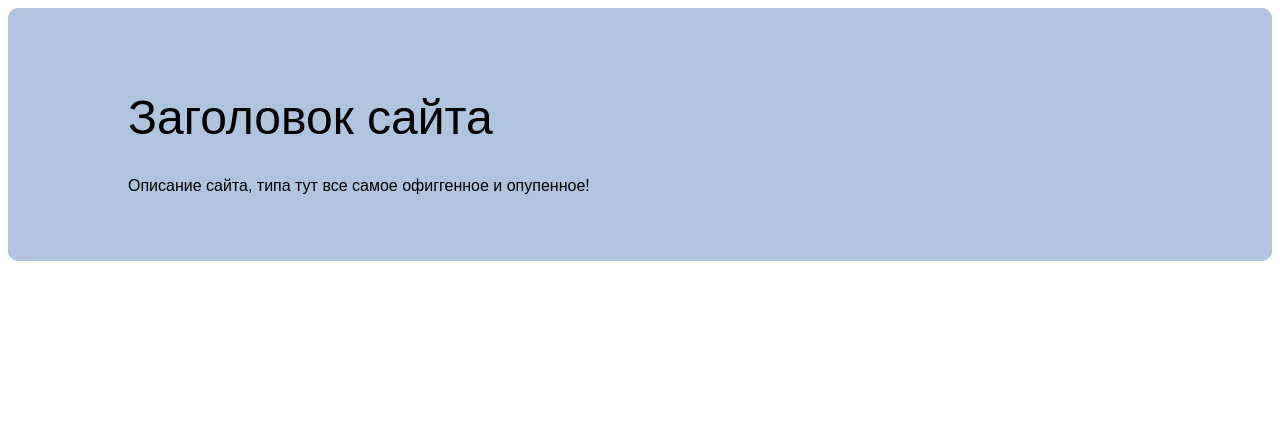
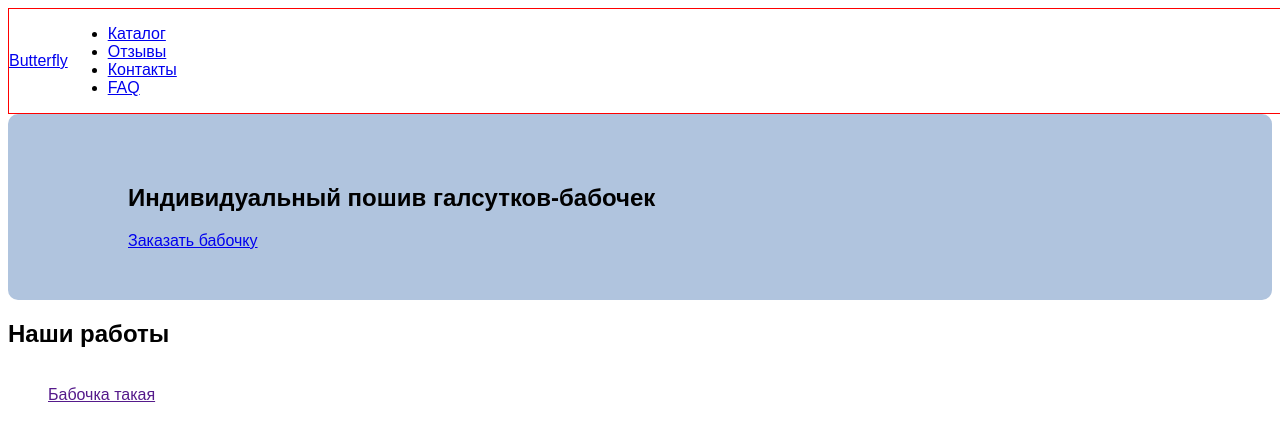
Before and after one commit to EvgeniyaEkimova/butterfly-shop-ekimova, a website: page www/index.html in a window 1280 px wide. Drawn offline with Linux system fonts and the light colour scheme.

Commit message:
начала делать разметку

```diff
--- /dev/null
+++ b/src/styles/blocks/_header.scss
@@ -0,0 +1,10 @@
+.header-inner {
+  width: 1276px;
+  margin: 0 auto;
+  border: 1px solid red;
+}
+
+.header-wrap {
+  display: flex;
+  align-items: center;
+}
--- a/src/styles/style.scss
+++ b/src/styles/style.scss
@@ -4,4 +4,5 @@
 @import "common/_common";
 
 // blocks
+@import "blocks/_header";
 @import "blocks/_promo";
--- a/www/index.html
+++ b/www/index.html
@@ -9,13 +9,60 @@
 </head>
 
 <body>
-  <div class="promo">
-    <div class="promo-inner">
-      <h1 class="promo-ttl">Заголовок сайта</h1>
-      <p class="promo-slogan">Описание сайта, типа тут все самое офиггенное и опупенное!</p>
+<header class="header">
+  <div class="header-inner">
+    <div class="header-wrap">
+      <a href="#" class="header-logo">Butterfly</a>
+      <nav class="menu">
+        <ul>
+          <li>
+            <a href="#">Каталог</a>
+          </li>
+          <li>
+            <a href="#">Отзывы</a>
+          </li>
+          <li>
+            <a href="#">Контакты</a>
+          </li>
+          <li>
+            <a href="#">FAQ</a>
+          </li>
+        </ul>
+      </nav>
     </div>
   </div>
+</header>
+<main>
+  <section class="promo">
+    <div class="promo-inner">
+      <div class="promo-wrap">
+        <h1 class="promo-title">Индивидуальный пошив галсутков-бабочек</h1>
+        <a href="#" class="btn">Заказать бабочку</a>
+      </div>
+    </div>
+  </section>
+  <section class="catalog">
+    <div class="catalog-inner">
+      <h2 class="catalog-title">Наши работы</h2>
+      <div class="catalog-list">
+        <div class="catalog-item">
+          <a href="" class="catalog-card">
+            <figure>
+              <img src="" alt="">
+              <figcaption>Бабочка такая</figcaption>
+            </figure>
+          </a>
+        </div>
+      </div>
+    </div>
 
+
+  </section>
+
+
+
+
+</main>
   <script src="scripts/script.js"></script>
 </body>
 
```
Also changed, not shown: www/style/style.css.
